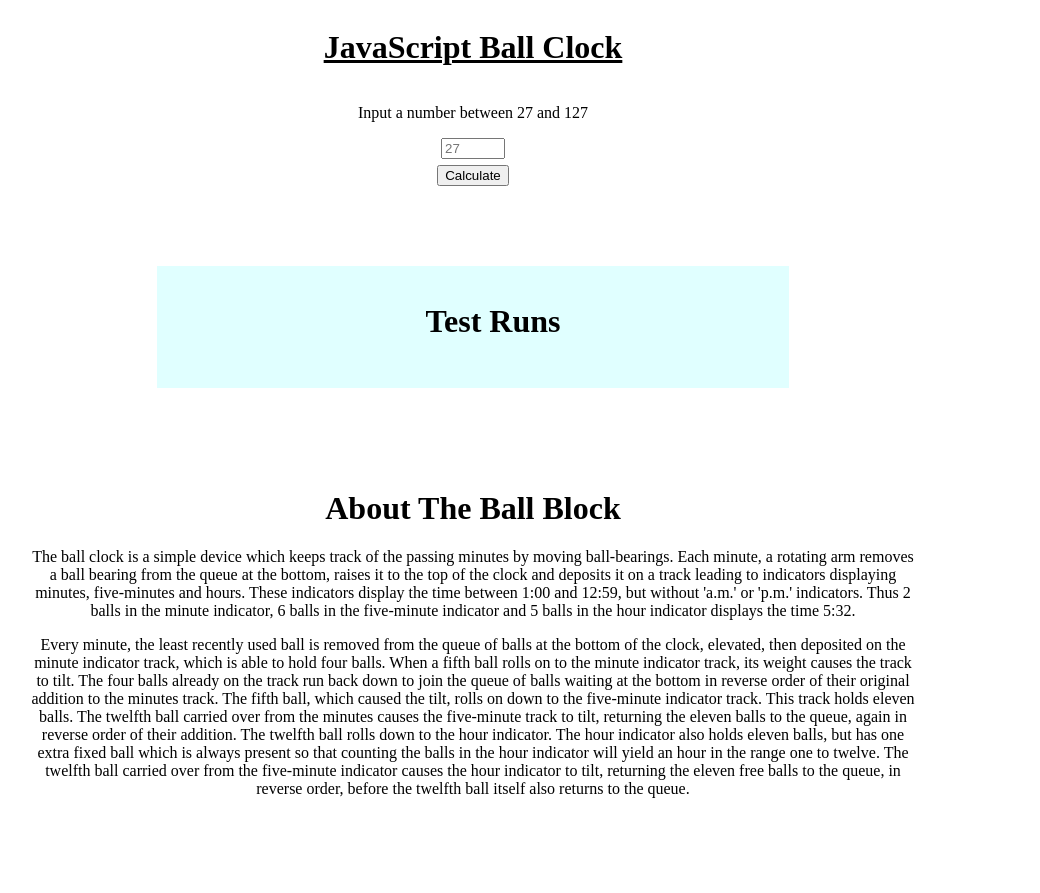
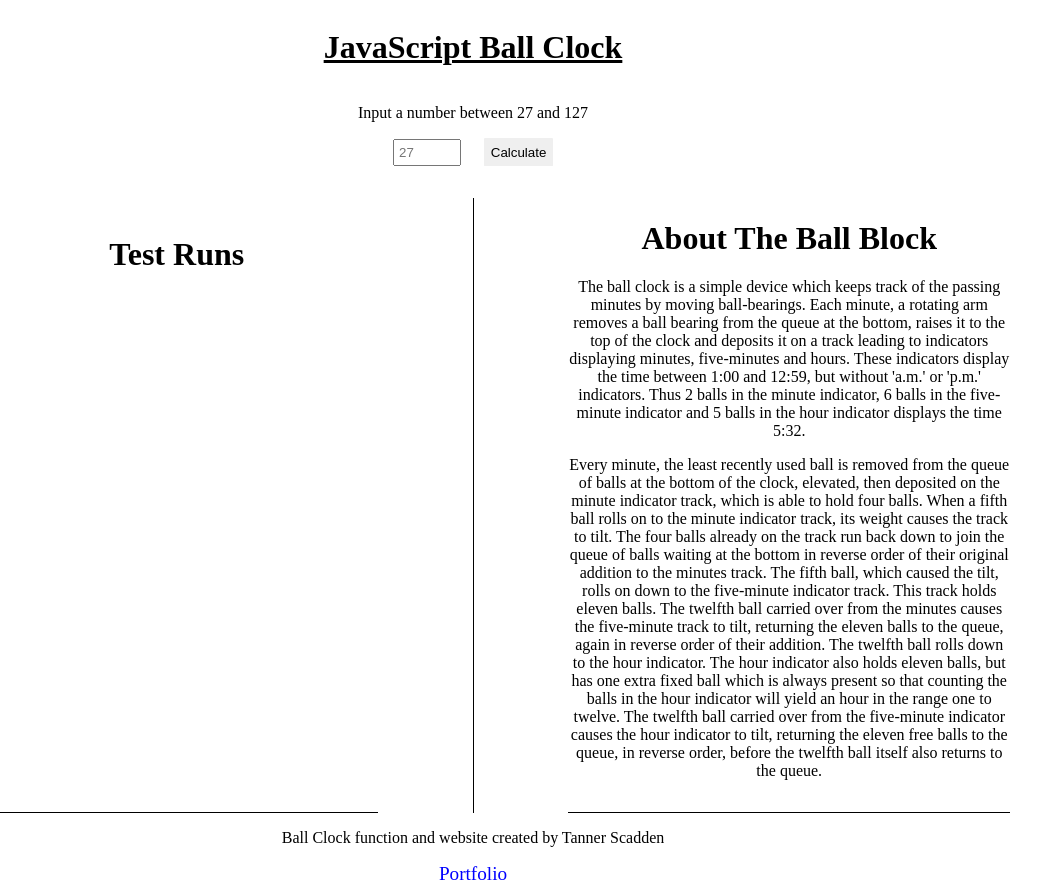
Before and after one commit to Restttt/ball-clock, a plain HTML site: page index.html in a window 1280 px wide. Shown: the whole page, without its empty margins (167-1207 px from the left). Before the commit the page ends 822 px from the top, so only its background shows below. Drawn offline with Linux system fonts and the light colour scheme.

Commit message:
finished the simple styling

```diff
--- a/index.html
+++ b/index.html
@@ -9,39 +9,63 @@
   <title>JavaScript Ball Clock</title>
 </head>
 
-<body id="container">
+<body>
+
   <h1 id="title">JavaScript Ball Clock</h1>
   <p>Input a number between 27 and 127</p>
   <div id="inputs">
     <input id="form" max="127" min="27" type="number" placeholder="27" />
     <button id="submit">Calculate</button>
   </div>
+
+  <div id="container">
+
+    <div id="results-container">
       <div id="results">
         <ul id="test-list">
           <h1>Test Runs</h1>
         </ul>
       </div>
+    </div>
 
+    <div id="about-container">
       <div id="about">
+
         <h1>About The Ball Block</h1>
-    <p>The ball clock is a simple device which keeps track of the passing minutes by moving ball-bearings. Each minute,
-      a rotating arm removes a ball bearing from the queue at the bottom, raises it to the top of the clock and deposits
-      it on a track leading to indicators displaying minutes, five-minutes and hours. These indicators display the time
-      between 1:00 and 12:59, but without 'a.m.' or 'p.m.' indicators. Thus 2 balls in the minute indicator, 6 balls in
+        <p>The ball clock is a simple device which keeps track of the passing minutes by moving ball-bearings. Each
+          minute,
+          a rotating arm removes a ball bearing from the queue at the bottom, raises it to the top of the clock and
+          deposits
+          it on a track leading to indicators displaying minutes, five-minutes and hours. These indicators display the
+          time
+          between 1:00 and 12:59, but without 'a.m.' or 'p.m.' indicators. Thus 2 balls in the minute indicator, 6 balls
+          in
           the five-minute indicator and 5 balls in the hour indicator displays the time 5:32.</p>
         <p>
           Every minute, the least recently used ball is removed from the queue of balls at the bottom of the clock,
-      elevated, then deposited on the minute indicator track, which is able to hold four balls. When a fifth ball rolls
+          elevated, then deposited on the minute indicator track, which is able to hold four balls. When a fifth ball
+          rolls
           on to the minute indicator track, its weight causes the track to tilt. The four balls already on the track run
           back down to join the queue of balls waiting at the bottom in reverse order of their original addition to the
-      minutes track. The fifth ball, which caused the tilt, rolls on down to the five-minute indicator track. This track
-      holds eleven balls. The twelfth ball carried over from the minutes causes the five-minute track to tilt, returning
-      the eleven balls to the queue, again in reverse order of their addition. The twelfth ball rolls down to the hour
+          minutes track. The fifth ball, which caused the tilt, rolls on down to the five-minute indicator track. This
+          track
+          holds eleven balls. The twelfth ball carried over from the minutes causes the five-minute track to tilt,
+          returning
+          the eleven balls to the queue, again in reverse order of their addition. The twelfth ball rolls down to the
+          hour
           indicator. The hour indicator also holds eleven balls, but has one extra fixed ball which is always present so
           that counting the balls in the hour indicator will yield an hour in the range one to twelve. The twelfth ball
-      carried over from the five-minute indicator causes the hour indicator to tilt, returning the eleven free balls to
+          carried over from the five-minute indicator causes the hour indicator to tilt, returning the eleven free balls
+          to
           the queue, in reverse order, before the twelfth ball itself also returns to the queue.
         </p>
+      </div>
+    </div>
+  </div>
+
+  <div id="me">
+    <p>Ball Clock function and website created by Tanner Scadden</p>
+    <a href="https://tannerscadden.com/" target="_blank" rel=”noopener noreferrer”>Portfolio</a>
   </div>
 </body>
 <script src="clock.js">
--- a/style.css
+++ b/style.css
@@ -1,27 +1,47 @@
-#container {
+body {
   display: flex;
   flex-direction: column;
   align-items: center;
 }
 
 #title {
-  text-align: center;
-  width: 100vw;
   text-decoration: underline;
+}
+
+
+#container {
+  display: flex;
+  justify-content: space-between;
+  margin-top: 2em;
 }
 
 #inputs {
   display: flex;
   align-items: center;
   justify-content: space-between;
-  flex-direction: column;
-  height: 3em;
+  width: 10em;
+}
+
+#inputs > button {
+  border-radius: 2%;
+  border: none;
+  padding: .5em;
+}
+
+#inputs > input {
+  padding: .3em;
+}
+
+#results-container {
+  display: flex;
+  justify-content: center;
+  width: 100%;
+  border-right: .7px solid black;
 }
 
 #results {
-  width: 50%;
-  background: lightcyan;
-  margin-top: 5em;
+  width: 70%;
+  border-bottom: .7px solid black;
 }
 
 #test-list {
@@ -38,8 +58,28 @@ ul {
   list-style-type: decimal;
 }
 
+#about-container {
+  width: 100%;
+}
+
 #about {
   width: 70%;
-  margin-top: 5em;
+  margin: 0 auto;
+  text-align: center;
+  padding-bottom: 1em;
+  border-bottom: .7px solid black;
+}
+
+#me {
   text-align: center;
 }
+
+#me > a, a:link, a:visited {
+  color: blue;
+  font-size: 1.2em;
+  text-decoration: none;
+}
+
+a:hover {
+  cursor: pointer;
+}
```
Lines whose indentation alone changed are shown as unchanged.
